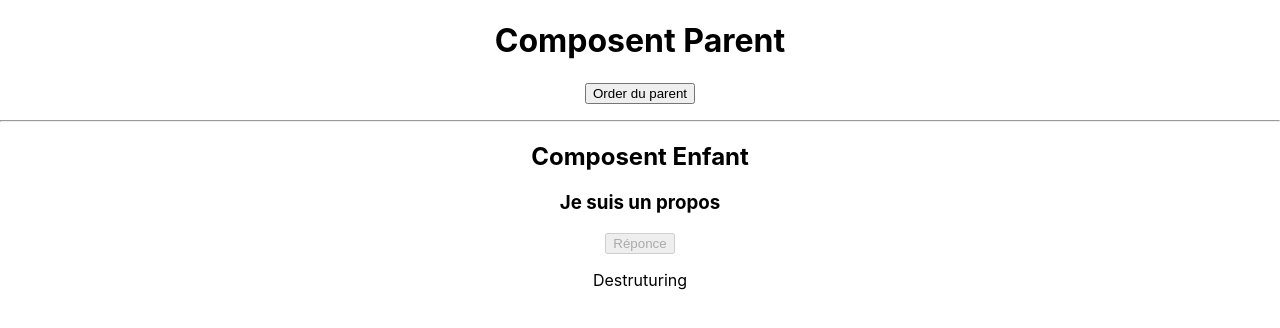
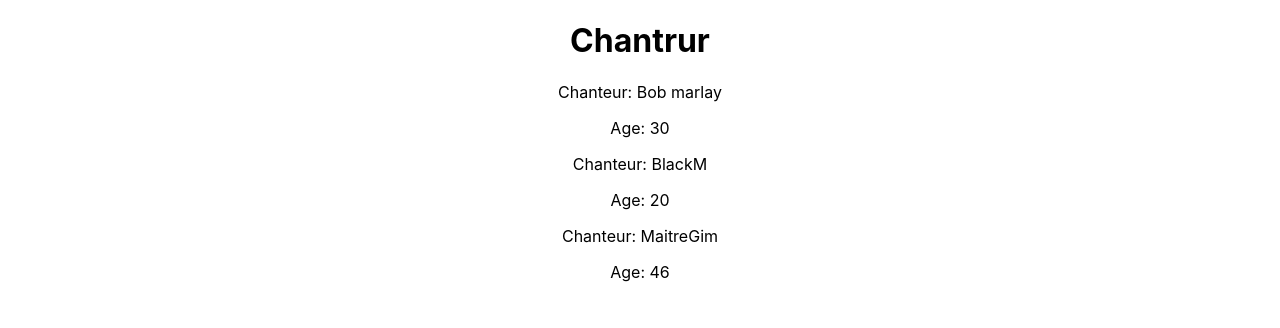
Before and after one commit to Oceane97440/tuto_react-2, a React (Create React App) app: page / in a window 1280 px wide. Shown: the top 328 px of the page. Built offline with nearby package versions, Linux system fonts and the light colour scheme.

Commit message:
Destructuring (function class)

```diff
--- a/src/App.js
+++ b/src/App.js
@@ -1,11 +1,13 @@
 import React from 'react';
 import Parent from './components/Parent';
+import Display from './components/Display';
 import './App.css';
 
 function App() {
   return (
     <div className="App">
-      <Parent/>
+      {/* <Parent/> */}
+      <Display/>
     </div>
   );
 }
--- /dev/null
+++ b/src/components/Display.js
@@ -0,0 +1,20 @@
+import React,{Component,Fragment} from "react";
+import UI_compenant from "./Singers";
+
+
+class Display extends Component {
+
+    render() {
+        return (
+            <Fragment>
+                <h1>Chantrur</h1>
+                <UI_compenant name='Bob marlay' age='30'/>
+                <UI_compenant name='BlackM' age='20'/>
+                <UI_compenant name='MaitreGim' age='46'/>
+
+            </Fragment>
+         );
+    }
+}
+
+export default Display;
--- /dev/null
+++ b/src/components/Singers.js
@@ -0,0 +1,39 @@
+import React, { Component, Fragment } from "react";
+
+//function
+/*const UI_compenant = ({name,age})=>{
+
+    //console.log(props)
+    //sythaxe simplifier de const namr = props.name => destruturing
+   // const {name,age}=props
+
+    return(
+        <Fragment>
+            <p>Chanteur: {name}</p>
+        </Fragment>
+    )
+
+
+}*/
+
+class UI_compenant extends Component {
+
+    state = {}
+    render() {
+        //sythaxe simplifier de this.props.name => destruturing class
+
+      //  console.log(this.props.name)
+        const {name,age}=this.props
+
+        return (
+            <Fragment>
+                <p>Chanteur: {name}</p>
+                <p>Age: {age}</p>
+
+            </Fragment>
+        );
+    }
+}
+
+
+export default UI_compenant
```
Also changed, not shown: 1 other file (tests, documents, lock files or other folders).
